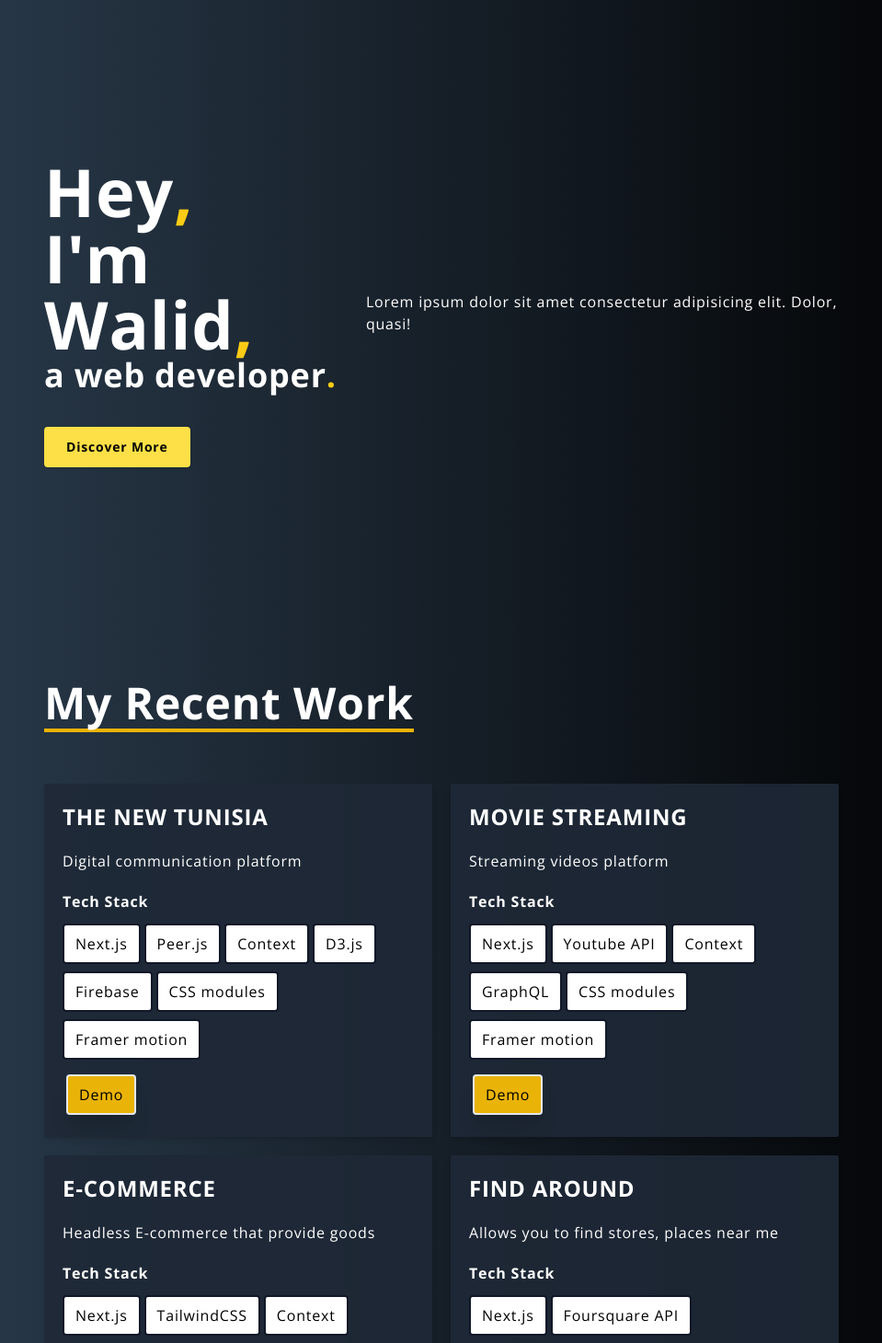
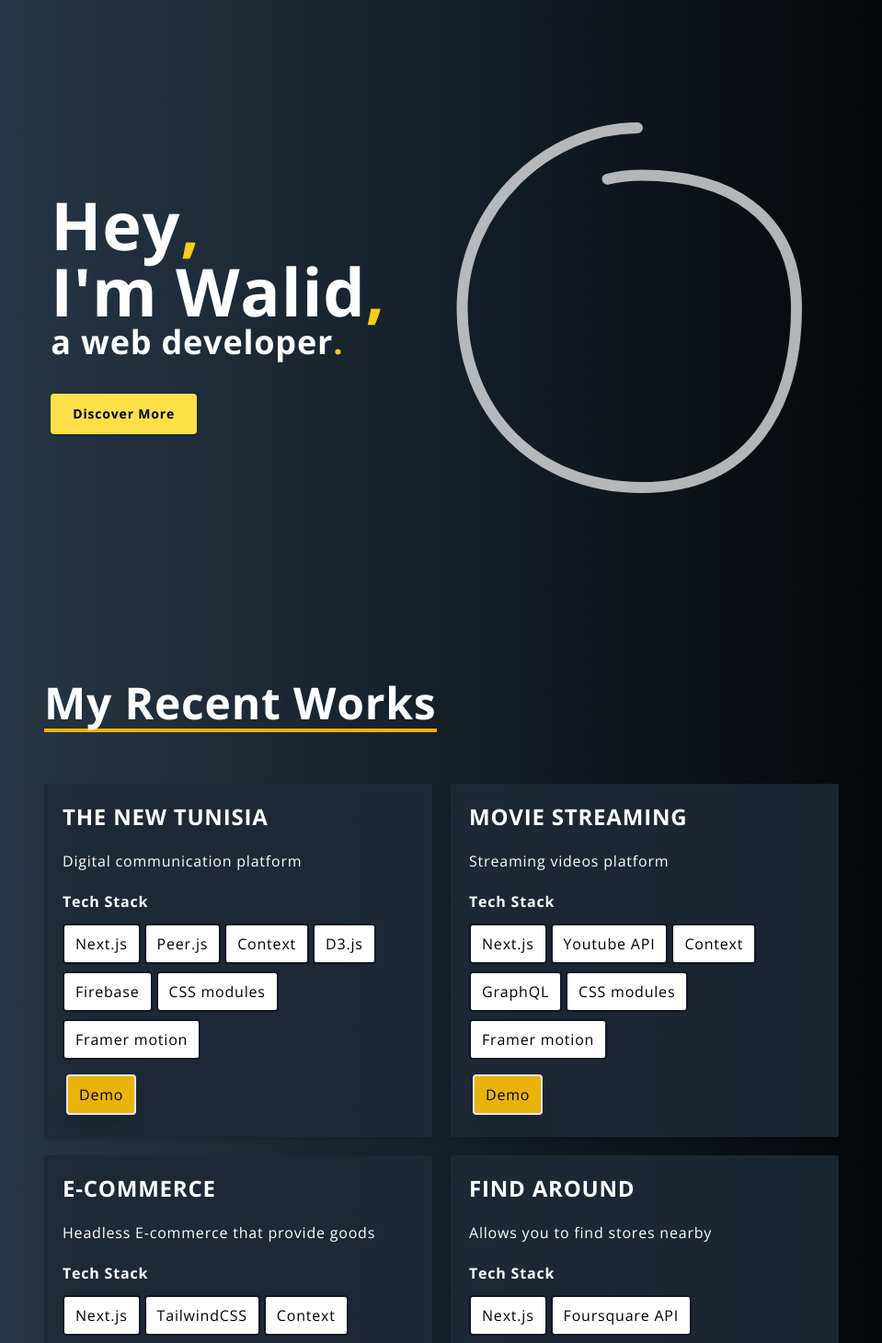
Before and after one commit to Walidhamdidev/Next.js_portfolio, a Next.js app: page / in a window 1280 px wide. Shown: the part 140-1600 px from the top of the page at 92% size, without its empty margins (160-1119 px from the left). Built offline with nearby package versions, Linux system fonts and the light colour scheme.

Commit message:
add animation to about section

```diff
--- a/components/About.js
+++ b/components/About.js
@@ -78,11 +78,8 @@ function About() {
           </Link>
         </motion.button>
       </div>
+
       <div className=" relative hidden md:block">
-        Lorem ipsum dolor sit amet consectetur adipisicing elit. Dolor, quasi!
-      </div>
-
-      {/* <div className=" relative hidden md:block">
         <svg xmlns="http://www.w3.org/2000/svg" width="451" height="437">
           <motion.path
             d="M 239 17 C 142 17 48.5 103 48.5 213.5 C 48.5 324 126 408 244 408 C 362 408 412 319 412 213.5 C 412 108 334 68.5 244 68.5 C 154 68.5 102.68 135.079 99 213.5 C 95.32 291.921 157 350 231 345.5 C 305 341 357.5 290 357.5 219.5 C 357.5 149 314 121 244 121 C 174 121 151.5 167 151.5 213.5 C 151.5 260 176 286.5 224.5 286.5 C 273 286.5 296.5 253 296.5 218.5 C 296.5 184 270 177 244 177 C 218 177 197 198 197 218.5 C 197 239 206 250.5 225.5 250.5 C 245 250.5 253 242 253 218.5"
@@ -101,7 +98,7 @@ function About() {
           animate={{ offsetDistance: "100%", scale: 1 }}
           transition={transition}
         />
-      </div> */}
+      </div>
     </motion.div>
   );
 }
--- a/components/Projects.js
+++ b/components/Projects.js
@@ -56,14 +56,14 @@ const Projects = () => {
         { title: "CSS modules" },
         { title: "Framer  motion" },
       ],
-      description: "Allows you to find stores, places near me",
+      description: "Allows you to find stores nearby",
     },
   ];
 
   return (
     <div className=" mx-auto lg:px-52 px-5" id="projects">
       <p className="border-b-4 inline-flex pb-1  text-white  mb-14 font-bold text-3xl md:text-5xl  border-yellow-500">
-        My Recent Work
+        My Recent Works
       </p>
 
       <div className="grid gap-5   md:grid-cols-2 ">
```
